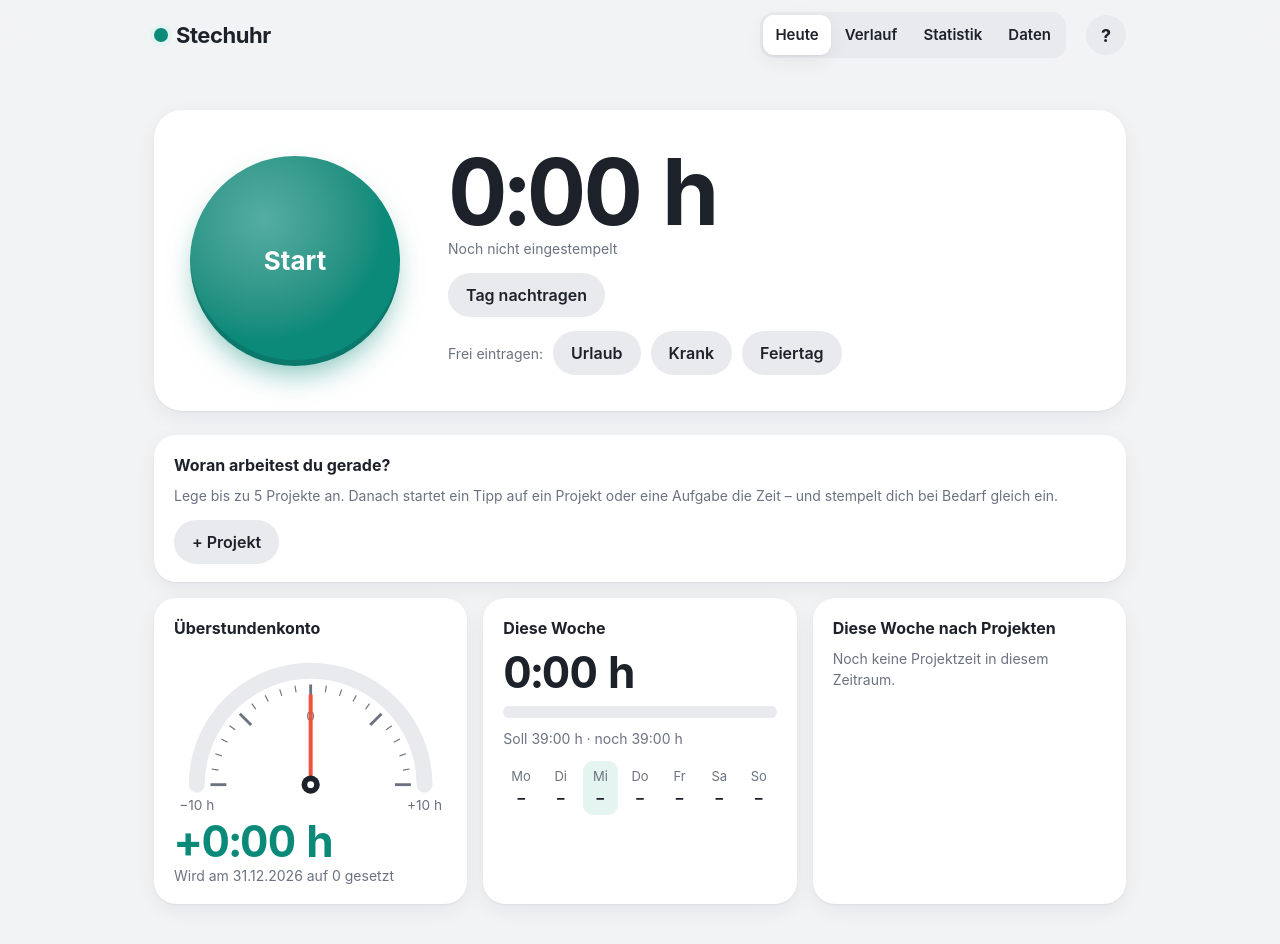
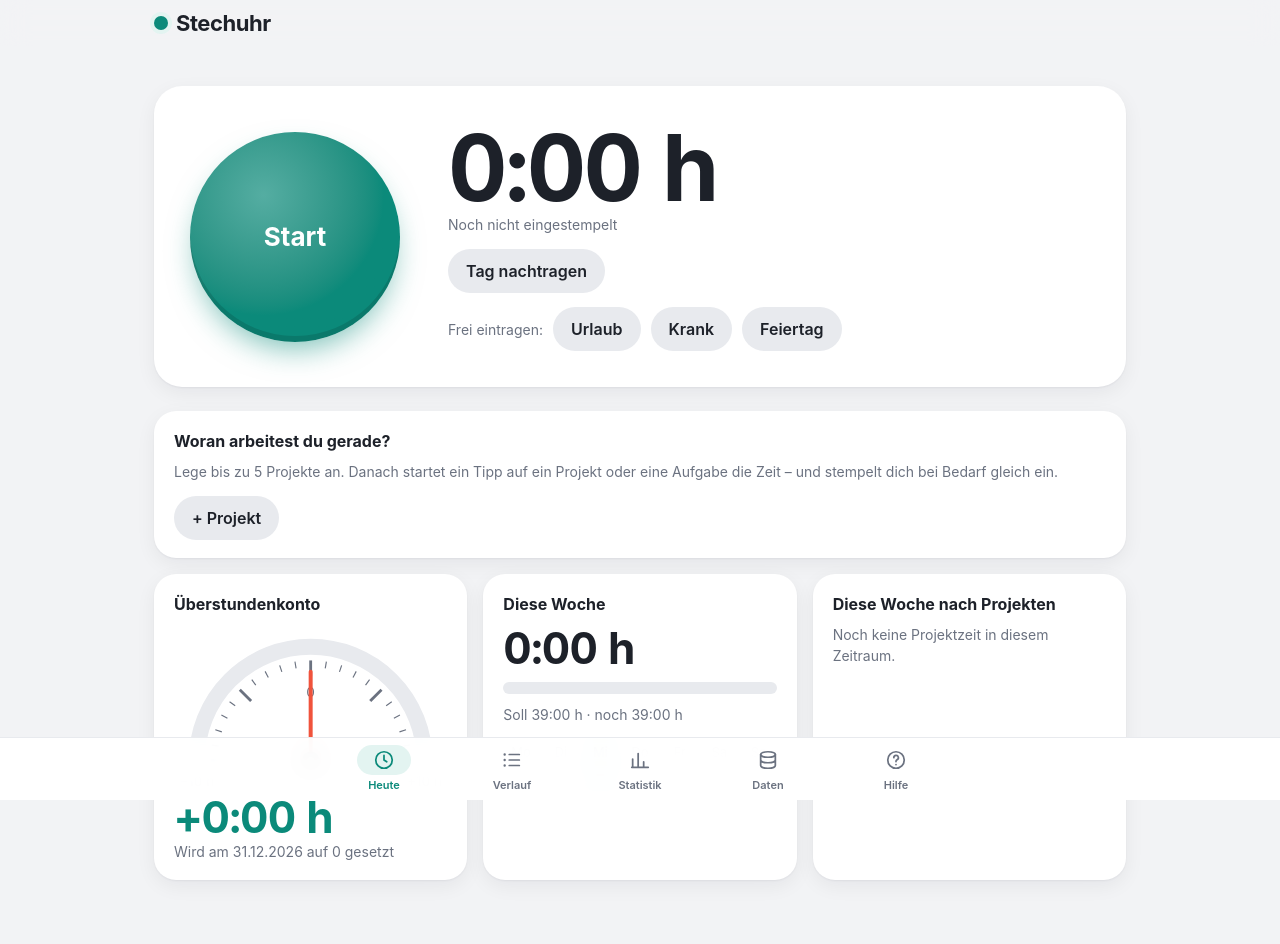
Before and after one commit to damageincffm/stechuhr, a plain HTML site: page index.html in a window 1280 px wide. Drawn offline with Linux system fonts and the light colour scheme.

Commit message:
Navigation als feste Leiste unten, Versionsnummer in der Hilfe (1.16)
Co-Authored-By: Claude Opus 5.5 <noreply@anthropic.com>
Claude-Session: https://claude.ai/code/session_019nKERY7KBq1rwU6VowgUzS

```diff
--- a/index.html
+++ b/index.html
@@ -22,13 +22,17 @@
 *{box-sizing:border-box;min-width:0}
 body{margin:0;background:var(--bg);color:var(--ink);font:16px/1.5 var(--ff);overflow-x:clip;-webkit-font-smoothing:antialiased}
 .band{padding:clamp(18px,4vw,40px) max(5vw,16px);max-width:1100px;margin:0 auto}
-header{position:sticky;top:0;background:color-mix(in srgb,var(--bg) 85%,transparent);backdrop-filter:blur(14px);-webkit-backdrop-filter:blur(14px);z-index:5}
+header{position:sticky;top:0;padding-top:env(safe-area-inset-top);background:color-mix(in srgb,var(--bg) 85%,transparent);backdrop-filter:blur(14px);-webkit-backdrop-filter:blur(14px);z-index:5}
 header .band{display:flex;flex-wrap:wrap;align-items:center;gap:8px 20px;padding-block:12px}
 .logo{font:750 22px/1 var(--ff);letter-spacing:-.02em;margin-right:auto;display:flex;align-items:center;gap:8px}
 .logo::before{content:"";width:14px;height:14px;border-radius:50%;background:var(--acc);box-shadow:0 0 0 4px var(--acc2)}
-nav{display:flex;gap:2px;flex-wrap:wrap;background:var(--grey);padding:3px;border-radius:14px}
-nav a{color:var(--ink);text-decoration:none;padding:8px 12px;min-height:40px;display:inline-flex;align-items:center;border-radius:11px;font-weight:600;font-size:15px}
-nav a.on{background:var(--card);box-shadow:var(--sh)}
+nav.tabbar{position:fixed;left:0;right:0;bottom:0;z-index:6;display:grid;grid-template-columns:repeat(5,minmax(0,1fr));background:color-mix(in srgb,var(--card) 94%,transparent);backdrop-filter:blur(14px);-webkit-backdrop-filter:blur(14px);border-top:1px solid var(--grey);padding:6px max(4px,calc((100vw - 640px)/2)) calc(6px + env(safe-area-inset-bottom))}
+nav.tabbar a{display:flex;flex-direction:column;align-items:center;justify-content:center;gap:2px;color:var(--mut);text-decoration:none;font-size:11px;font-weight:600;min-height:50px;border-radius:12px}
+nav.tabbar a i{display:flex;width:54px;height:30px;border-radius:15px;align-items:center;justify-content:center;transition:background .15s}
+nav.tabbar a.on{color:var(--acc)}nav.tabbar a.on i{background:var(--acc2)}
+nav.tabbar svg{width:22px;height:22px;fill:none;stroke:currentColor;stroke-width:1.9;stroke-linecap:round;stroke-linejoin:round}
+main{padding-bottom:calc(84px + env(safe-area-inset-bottom))}
+.ver{display:inline-block;background:var(--acc2);color:var(--acc);border-radius:10px;padding:2px 10px;font-size:13px;font-weight:700;margin:-8px 0 16px}
 h2{font:750 clamp(28px,5vw,40px)/1.1 var(--ff);letter-spacing:-.02em;margin:0 0 18px;text-wrap:balance}
 h3{font-size:16px;margin:0 0 8px;font-weight:650}
 .mut{color:var(--mut);font-size:14px}
@@ -71,7 +75,7 @@ label{display:block;font-size:14px;font-weight:600;color:var(--mut)}
 .sheet form{background:var(--card);width:min(560px,100%);padding:22px max(4vw,18px) calc(26px + env(safe-area-inset-bottom));border-radius:26px 26px 0 0;max-height:94vh;overflow:auto}
 .acts{display:flex;flex-wrap:wrap;gap:10px;margin-top:14px}
 .note{background:color-mix(in srgb,var(--red) 10%,var(--card));border-radius:14px;padding:10px 14px;margin:12px 0;font-size:14px}
-#toast{position:fixed;left:50%;bottom:calc(20px + env(safe-area-inset-bottom));transform:translateX(-50%);background:var(--ink);color:var(--bg);padding:10px 18px;border-radius:22px;opacity:0;transition:opacity .2s;pointer-events:none;z-index:10;box-shadow:var(--sh)}
+#toast{position:fixed;left:50%;bottom:calc(92px + env(safe-area-inset-bottom));transform:translateX(-50%);background:var(--ink);color:var(--bg);padding:10px 18px;border-radius:22px;opacity:0;transition:opacity .2s;pointer-events:none;z-index:10;box-shadow:var(--sh)}
 #toast.show{opacity:1}
 [hidden]{display:none!important}
 #wz{background:var(--card);border-radius:22px;padding:14px 12px 16px;box-shadow:var(--sh);margin-top:14px}
@@ -101,13 +105,13 @@ label{display:block;font-size:14px;font-weight:600;color:var(--mut)}
 .stp{display:grid;grid-template-columns:minmax(0,1fr) auto auto auto;gap:8px;align-items:center;padding:6px 0;border-bottom:1px solid var(--grey)}.stp button{min-height:36px;padding:0 12px}
 details.pd{border-bottom:1px solid var(--grey);padding:8px 0}details.pd:last-child{border-bottom:0}details.pd summary{list-style:none;cursor:pointer;display:grid;grid-template-columns:minmax(0,1fr) auto;gap:4px 12px;align-items:center}details.pd summary::-webkit-details-marker{display:none}
 .pman{display:grid;grid-template-columns:auto minmax(0,1fr) auto auto;gap:8px;align-items:center;margin:8px 0}.pman button{padding:0 12px}
-@media(max-width:600px){.punch{grid-template-columns:1fr;justify-items:center;text-align:center}.punch .acts{justify-content:center}nav a{padding:8px 10px}}
+@media(max-width:600px){.punch{grid-template-columns:1fr;justify-items:center;text-align:center}.punch .acts{justify-content:center}}
 @media(prefers-reduced-motion:reduce){.big,#toast{transition:none}}
 </style>
 </head>
 <body style="padding-bottom:env(safe-area-inset-bottom)">
-<header><div class="band"><div class="logo">Stechuhr</div>
-<nav><a href="#heute">Heute</a><a href="#verlauf">Verlauf</a><a href="#statistik">Statistik</a><a href="#daten">Daten</a></nav><a href="#hilfe" class="hq" aria-label="Hilfe" title="Hilfe">?</a></div></header>
+<header><div class="band"><div class="logo">Stechuhr</div></div></header>
+<nav class="tabbar" aria-label="Hauptnavigation"><a href="#heute"><i><svg viewBox="0 0 24 24" aria-hidden="true"><circle cx="12" cy="12" r="9"/><path d="M12 7v5l3 2"/></svg></i>Heute</a><a href="#verlauf"><i><svg viewBox="0 0 24 24" aria-hidden="true"><path d="M9 6h11M9 12h11M9 18h11"/><path d="M4 6h.01M4 12h.01M4 18h.01" stroke-width="2.6"/></svg></i>Verlauf</a><a href="#statistik"><i><svg viewBox="0 0 24 24" aria-hidden="true"><path d="M4 20V11M10 20V5M16 20v-6M21 20H3"/></svg></i>Statistik</a><a href="#daten"><i><svg viewBox="0 0 24 24" aria-hidden="true"><ellipse cx="12" cy="6" rx="8" ry="3"/><path d="M4 6v6c0 1.7 3.6 3 8 3s8-1.3 8-3V6M4 12v6c0 1.7 3.6 3 8 3s8-1.3 8-3v-6"/></svg></i>Daten</a><a href="#hilfe"><i><svg viewBox="0 0 24 24" aria-hidden="true"><circle cx="12" cy="12" r="9"/><path d="M9.6 9.4a2.5 2.5 0 1 1 3.4 2.4c-.6.3-1 .9-1 1.5v.4M12 17h.01"/></svg></i>Hilfe</a></nav>
 
 <main>
 <section id="v-heute" class="band">
@@ -191,6 +195,7 @@ details.pd{border-bottom:1px solid var(--grey);padding:8px 0}details.pd:last-chi
 </section>
 <section id="v-hilfe" class="band help" hidden>
   <h2>Hilfe</h2>
+  <div class="ver">Version 1.16 · Stand 25.11.2026</div>
   <details open><summary>Ein- und ausstempeln</summary><ol>
     <li>Tippe morgens auf den grünen Knopf <b>Start</b>.</li>
     <li>Die große Zahl zeigt deine Arbeitszeit von heute in Stunden:Minuten. Ab 6 Stunden ist deine Standardpause (45 Minuten, einstellbar unter „Daten“) schon abgezogen.</li>
@@ -661,8 +666,8 @@ $('exP').onclick=()=>{const m=dayMap();const rows=['Datum;Projekt;Aufgabe;Stunde
 /* ---------- Routing ---------- */
 const views=['heute','verlauf','statistik','daten','hilfe'];
 function route(){const v=views.includes(location.hash.slice(1))?location.hash.slice(1):'heute';
-  views.forEach(x=>$('v-'+x).hidden=x!==v);document.querySelectorAll('nav a,.hq').forEach(a=>a.classList.toggle('on',a.getAttribute('href')==='#'+v));
-  if(v==='statistik')renderStats()}
+  views.forEach(x=>$('v-'+x).hidden=x!==v);document.querySelectorAll('nav.tabbar a').forEach(a=>a.classList.toggle('on',a.getAttribute('href')==='#'+v));
+  if(v==='statistik')renderStats();window.scrollTo(0,0)}
 function renderAll(){renderProj();renderToday();renderList();renderSet();if(!$('v-statistik').hidden)renderStats()}
 window.addEventListener('hashchange',route);
 renderAll();route();
--- a/sw.js
+++ b/sw.js
@@ -1,6 +1,6 @@
 // Offline-Cache für die App-Dateien. Es werden keine Daten gesendet.
 // Netzwerk zuerst (damit Updates sofort ankommen), Cache nur als Rückfall ohne Internet.
-const CACHE = 'stechuhr-1.15';
+const CACHE = 'stechuhr-1.16';
 const FILES = ['./', 'index.html', 'manifest.json', 'icon-180.png', 'icon-512.png'];
 self.addEventListener('install', e => { e.waitUntil(caches.open(CACHE).then(c => c.addAll(FILES.map(f => new Request(f, { cache: 'reload' }))))); self.skipWaiting(); });
 self.addEventListener('activate', e => { e.waitUntil(caches.keys().then(ks => Promise.all(ks.filter(k => k !== CACHE).map(k => caches.delete(k)))).then(() => self.clients.claim())); });
```
